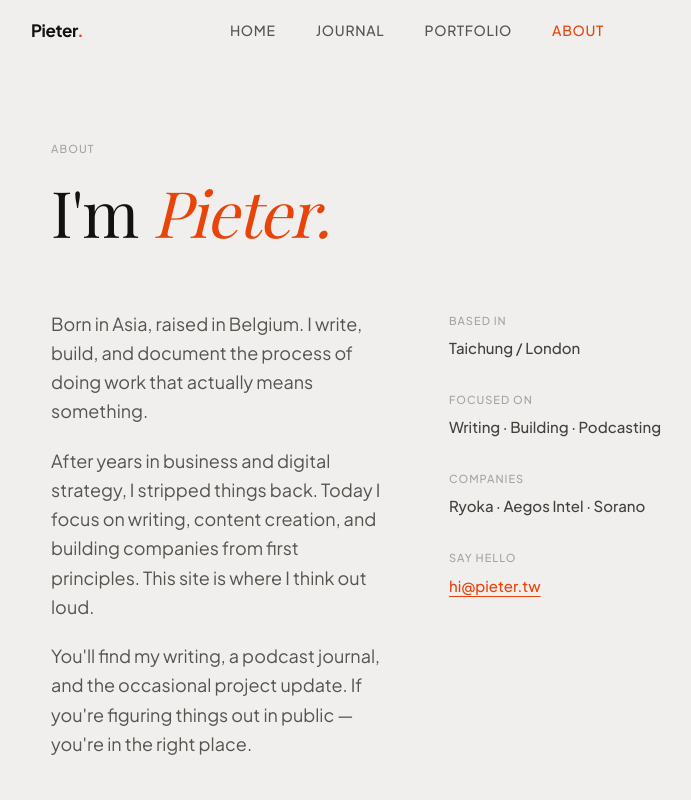
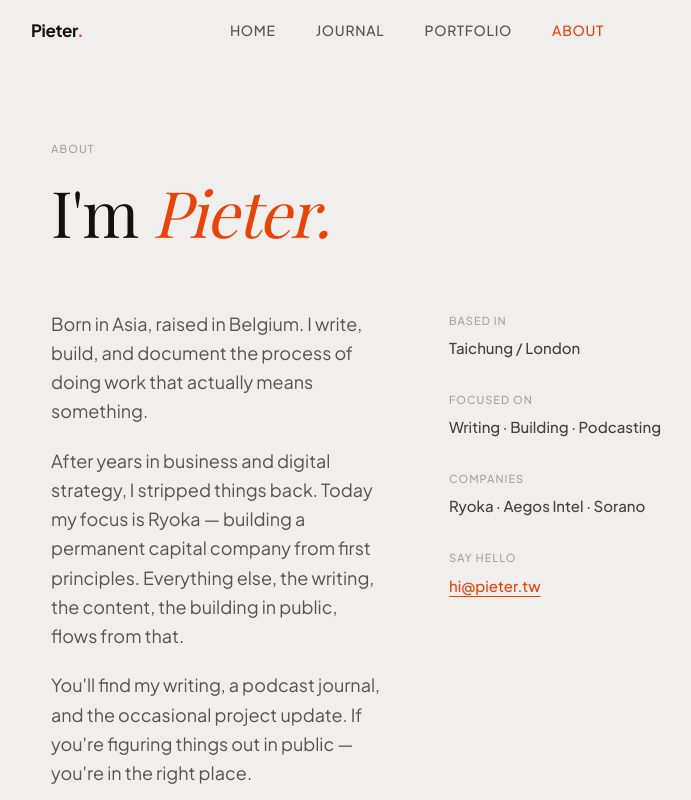
Before and after one commit to sillyledger/personal, a Next.js app: page /about in a window 1280 px wide. Shown: the top 800 px of the page, without its empty margins (223-914 px from the left). Built offline with nearby package versions, Linux system fonts and the light colour scheme.

Commit message:
Update page.tsx

```diff
--- a/app/about/page.tsx
+++ b/app/about/page.tsx
@@ -15,7 +15,7 @@ export default function Page() {
       <div className="grid grid-cols-2 gap-16 pb-16 border-b border-stone-300/60">
         <div className="flex flex-col gap-5 text-[18px] text-stone-600 leading-relaxed">
           <p>Born in Asia, raised in Belgium. I write, build, and document the process of doing work that actually means something.</p>
-          <p>After years in business and digital strategy, I stripped things back. Today I focus on writing, content creation, and building companies from first principles. This site is where I think out loud.</p>
+          <p>After years in business and digital strategy, I stripped things back. Today my focus is Ryoka — building a permanent capital company from first principles. Everything else, the writing, the content, the building in public, flows from that.</p>
           <p>You&apos;ll find my writing, a podcast journal, and the occasional project update. If you&apos;re figuring things out in public — you&apos;re in the right place.</p>
         </div>
 
```
